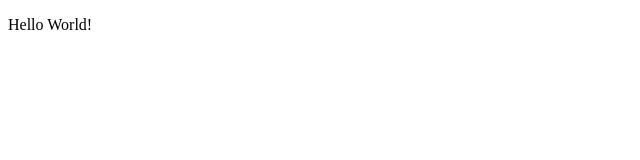
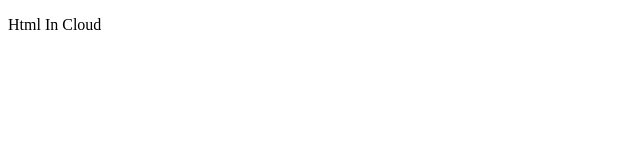
Before and after one commit to fouadchelfi/myapprepo, a plain HTML site: page index.html in a window 1280 px wide. Shown: the full height of the page, 0-640 px from the left. Drawn offline with Linux system fonts and the light colour scheme.

Commit message:
first commit

```diff
--- a/index.html
+++ b/index.html
@@ -6,6 +6,6 @@
     <title>Document</title>
 </head>
 <body>
-    <p>Hello World!</p>
+    <p>Html In Cloud</p>
 </body>
 </html>
```
